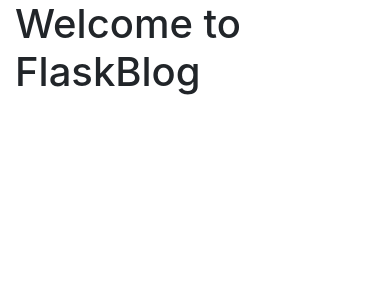
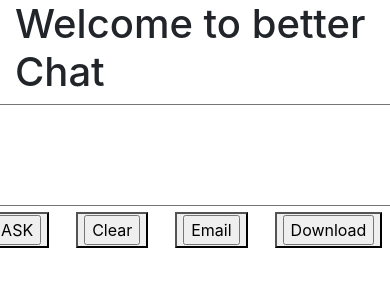
Before and after one commit to bartoszkawa90/Chat, a Flask app: page / in a window 390 px wide; the page is wider, and only the part inside the window is pictured. Shown: the part 56-356 px from the top of that part. Run offline with Flask 3, Linux system fonts and the light colour scheme; some libraries are stand-ins or nearby versions.

Commit message:
Mobile app maybe some day but now Flask, something works

```diff
--- a/static/style.css
+++ b/static/style.css
@@ -4,3 +4,9 @@
     text-align: center;
     padding: 10px;
 }
+
+input {
+    box-sizing: border-box;
+    padding-left: 10px;
+    width: 200px;
+}
--- /dev/null
+++ b/templates/about.html
@@ -0,0 +1,6 @@
+{% extends 'base.html' %}
+
+{% block content %}
+    <h1>{% block title %} About Chat {% endblock %}</h1>
+        <h2> What is this app: </h2>
+{% endblock %}
--- a/templates/index.html
+++ b/templates/index.html
@@ -1,5 +1,33 @@
 {% extends 'base.html' %}
 
 {% block content %}
-    <h1>{% block title %} Welcome to FlaskBlog {% endblock %}</h1>
+    <h1>{% block title %} Welcome to better Chat {% endblock %}</h1>
+
+
+
+
+
+
+    <div class="form-center">
+        <form action="/action_page.php">
+            <textarea rows="4" cols="120"> Enter your questions:  </textarea>
+            <br>
+            <div class="formbox" style="text-align: center">
+                <button><input type="submit" value="ASK"></button>&nbsp;&nbsp;&nbsp;&nbsp;&nbsp;
+                <button><input type="submit" value="Clear"></button>&nbsp;&nbsp;&nbsp;&nbsp;&nbsp;
+                <button><input type="submit" value="Email"></button>&nbsp;&nbsp;&nbsp;&nbsp;&nbsp;
+                <button><input type="submit" value="Download"></button>&nbsp;&nbsp;&nbsp;&nbsp;&nbsp;
+            </div>
+        </form>
+    </div>
+
+    <style>
+        .form-center {
+            display: flex;
+            justify-content: center;
+        }
+    </style>
+
+
+
 {% endblock %}
```
